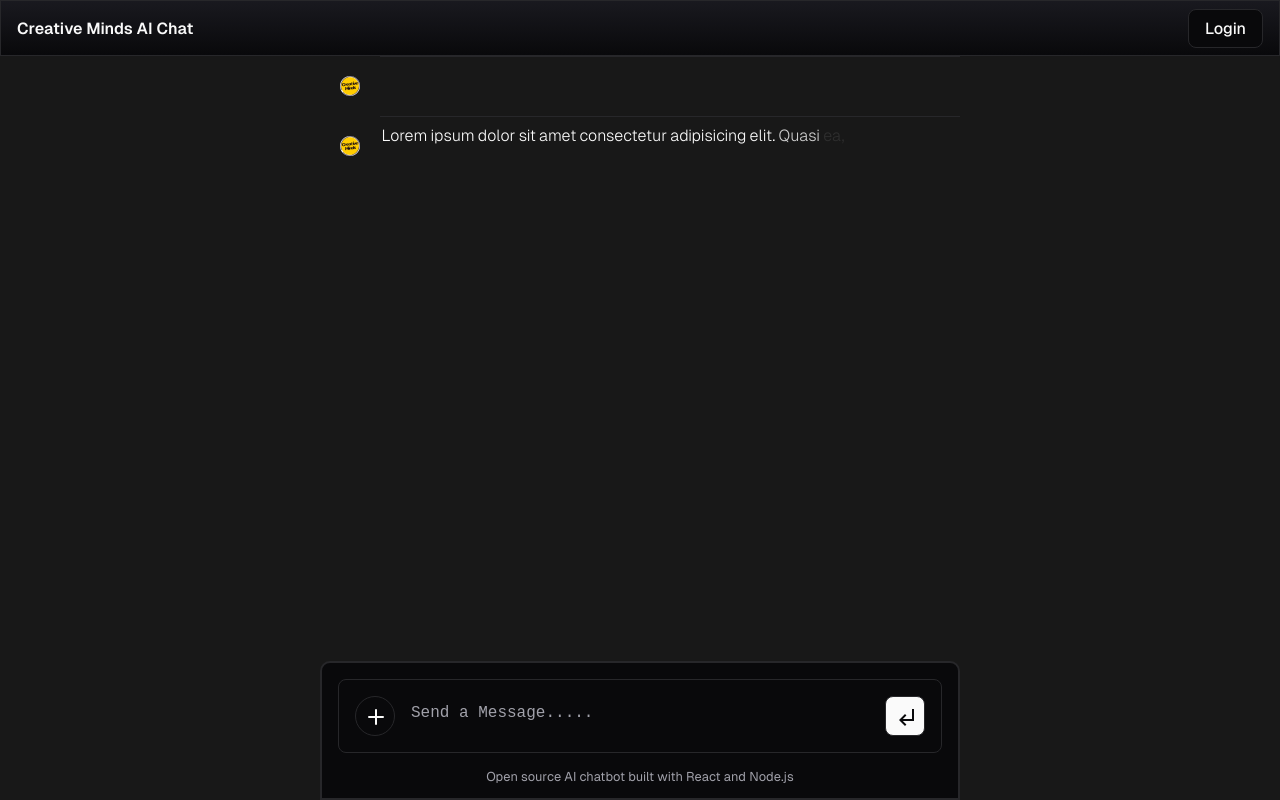
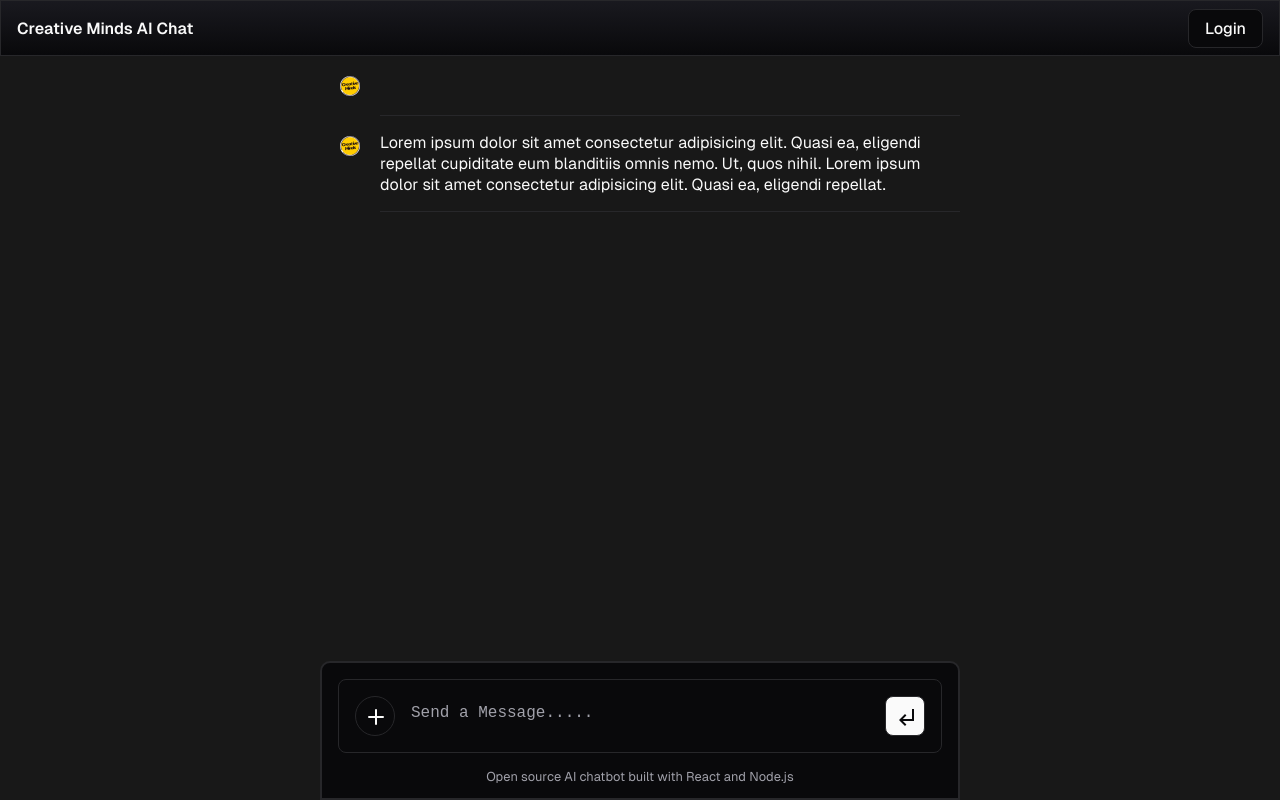
Before and after one commit to Vishal-Pattar/MindCare, a React (Create React App) app: page / in a window 1280 px wide. Both pictures are taken after a click on the element 905 px from the left and 716 px from the top of the page. Built offline with nearby package versions, Linux system fonts and the light colour scheme.

Commit message:
Updated OutputBox

```diff
--- a/src/components/OutputBox/OutputBox.css
+++ b/src/components/OutputBox/OutputBox.css
@@ -15,7 +15,7 @@
 .outputbox__content span{
     display: flex;
     flex-direction: row;
-    font-family: 'Geist-Light', sans-serif;
+    font-family: 'Geist-Regular', sans-serif;
 }
 
 .outputbox__image {
@@ -24,19 +24,20 @@
     margin: 1.25rem;
 }
 
-.outputbox__text {
+.outputbox__textspace {
     width: 100%;
     display: flex;
-    justify-content: start;
     align-items: center;
     color: var(--color-text-primary);
-    border-top: 1px solid var(--color-border);
     box-sizing: border-box;
     flex-wrap: wrap;
+    padding: 1rem 0;
+    white-space: pre-wrap;
+    border-bottom: 1px solid var(--color-border);
 }
 
-.outputbox__text div {
-    margin: 0.5rem 0.1rem;
+.outputbox__textspace div {
+    margin: 0 0.1rem;
 }
 
 .word {
--- a/src/components/OutputBox/OutputBox.jsx
+++ b/src/components/OutputBox/OutputBox.jsx
@@ -1,61 +1,51 @@
-import React, { useState, useEffect } from 'react';
+import React, { useState, useEffect, useRef } from 'react';
 import WelcomeBox from '../WelcomeBox/WelcomeBox';
 import './OutputBox.css';
 import img from '../../assets/logo.png';
-import Loader from '../../assets/loader.gif'; // Add a loader gif to your assets
+import Loader from '../../assets/loader.gif';
 
 const OutputBox = ({ messages }) => {
-    const [displayMessages, setDisplayMessages] = useState([]);
     const [showWelcomeBox, setShowWelcomeBox] = useState(true);
+    const containerRef = useRef(null);
 
     useEffect(() => {
         if (messages.length > 0) {
             setShowWelcomeBox(false);
-
-            const lastMessage = messages[messages.length - 1];
-            setDisplayMessages((prevMessages) => [...prevMessages, { ...lastMessage, display: false }]);
-
-            setTimeout(() => {
-                setDisplayMessages((prevMessages) =>
-                    prevMessages.map((msg, index) =>
-                        index === prevMessages.length - 1 ? { ...msg, display: true } : msg
-                    )
-                );
-            }, 1000);
-        }
-        else {
+        } else {
             setShowWelcomeBox(true);
         }
     }, [messages]);
 
-    return (showWelcomeBox ? (
+    useEffect(() => {
+        if (containerRef.current) {
+            containerRef.current.scrollTop = containerRef.current.scrollHeight;
+        }
+    }, [messages]);
+
+    return showWelcomeBox ? (
         <WelcomeBox />
     ) : (
-        <div className='outputbox__container'>
-            {displayMessages.map((msg, index) => (
+        <div className='outputbox__container' ref={containerRef}>
+            {messages.map((msg, index) => (
                 <div className='outputbox__content' key={index}>
                     <span>
                         <img src={img} alt='output' className='outputbox__image' />
-                        <div className='outputbox__text'>
-                            <div>{msg.user}</div>
-                        </div>
+                        <div className='outputbox__textspace'>{msg.user}</div>
                     </span>
                     <span>
                         <img src={img} alt='output' className='outputbox__image' />
-                        <div className='outputbox__text'>
-                            {msg.display ? (
-                                msg.output.split(' ').map((word, i) => (
-                                    <div key={i} className='word' style={{ '--word-index': i }}>{word} </div>
-                                ))
+                        <div className='outputbox__textspace'>
+                            {msg.loading ? (
+                                <img src={Loader} alt='loading' className='loader' />
                             ) : (
-                                <img src={Loader} alt='loading' className='loader' />
+                                msg.output
                             )}
                         </div>
                     </span>
                 </div>
             ))}
         </div>
-    )
     );
-}
+};
+
 export default OutputBox;
```
